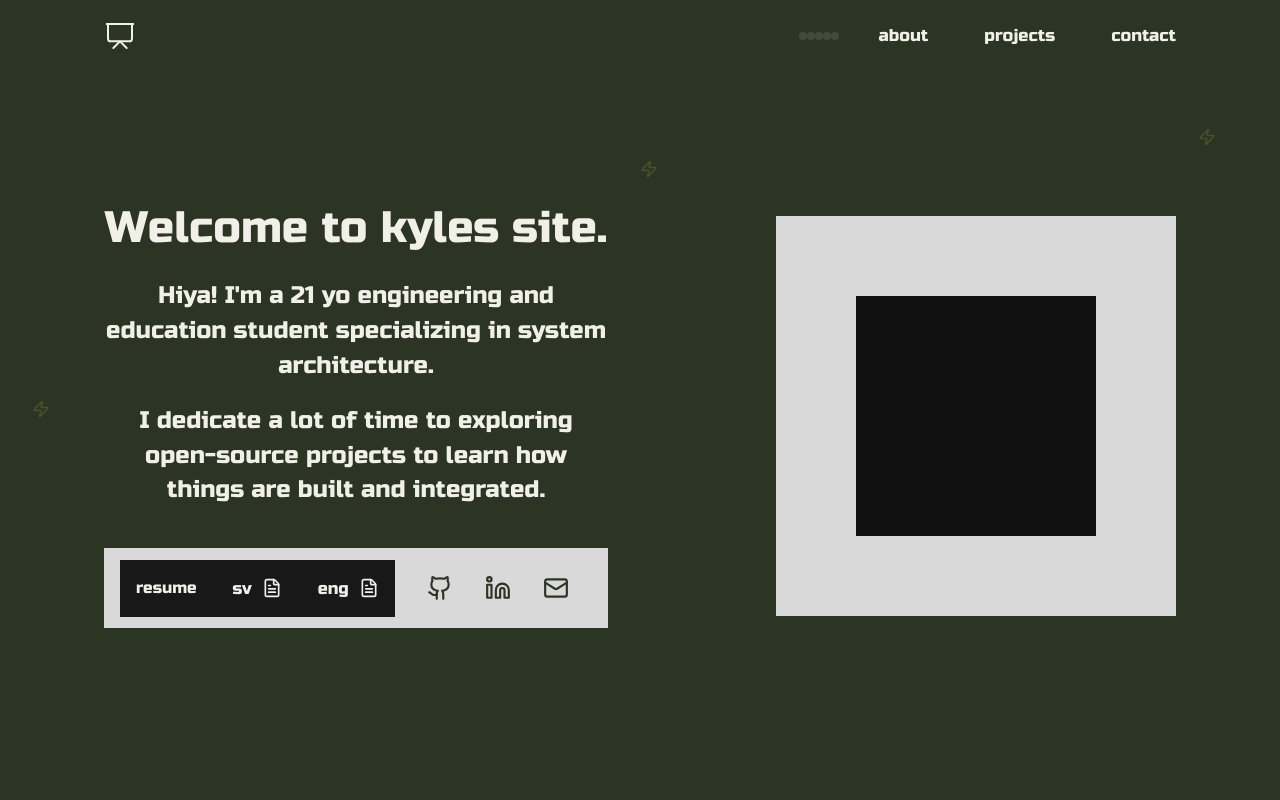
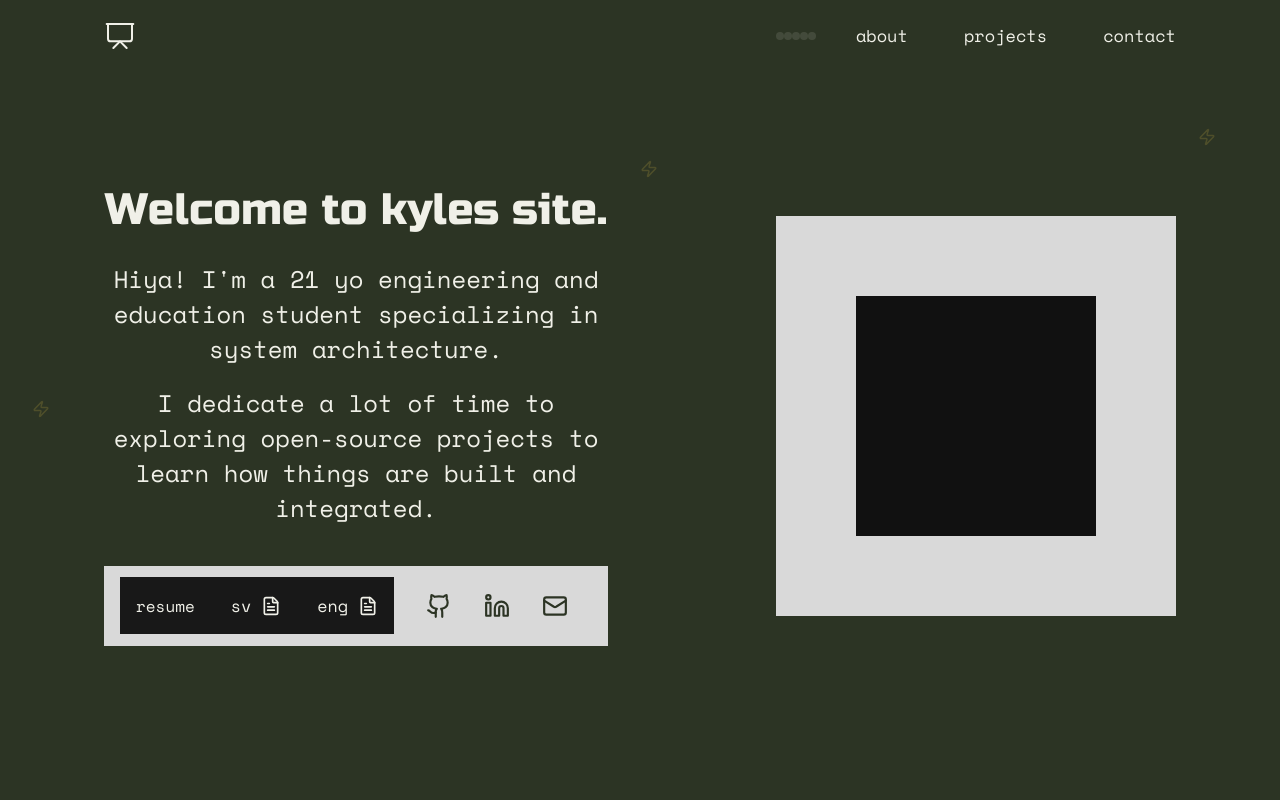
Before and after one commit to KyleBoBa/portfolio, a Next.js app: page / in a window 1280 px wide. Shown: the top 800 px of the page. Built offline with nearby package versions, Linux system fonts and the light colour scheme.

Commit message:
named colour palette

```diff
--- a/app/globals.css
+++ b/app/globals.css
@@ -7,6 +7,7 @@
 @theme inline {
   --color-background: var(--background);
   --color-foreground: var(--foreground);
+  --font-sans: var(--font-space-mono);
   --font-mono: var(--font-space-mono);
   --color-ring: var(--ring);
   --color-input: var(--input);
@@ -25,30 +26,42 @@
 }
 
 :root {
-  --radius: 0.625rem;
+  --radius: 0.375rem;
 
-  /* Dark olive portfolio theme */
-  --bg: #2c3424;
-  --fg: #f0f0e8;
-  --frame: #c6cab5;
-  --frame-dark: #2c3424;
+  /* ── Workspace palette ────────────────────────────── */
+  --ws-sage: #2e3d26; /* deep sage — hero wall, primary accent */
+  --ws-sage-mid: #4a5e3c; /* mid sage — borders on dark surfaces   */
+  --ws-sage-muted: #7a9068; /* muted sage — dividers, tags on light  */
+  --ws-cream: #f4f0e6; /* warm cream — page background          */
+  --ws-paper: #f9f5ed; /* slightly warmer — card / note surface */
+  --ws-ink: #1c1a14; /* near-black with warm tint — body text */
+  --ws-ink-faint: rgba(
+    28,
+    26,
+    20,
+    0.48
+  ); /* muted body text on light bg           */
+  --ws-amber: #c8840a; /* lamp glow amber — warm accent         */
+  --ws-amber-warm: #e8c547; /* bright amber — generator dot glow     */
+  --ws-wood: #b07848; /* oak — frames, ruled borders           */
+  --ws-tape: rgba(228, 200, 32, 0.72); /* masking tape yellow                 */
 
-  /* shadcn tokens mapped to the palette */
-  --background: oklch(0.245 0.035 143);
-  --foreground: oklch(0.955 0.008 95);
-  --card: oklch(0.27 0.03 143);
-  --card-foreground: oklch(0.955 0.008 95);
-  --primary: oklch(0.955 0.008 95);
-  --primary-foreground: oklch(0.245 0.035 143);
-  --secondary: oklch(0.30 0.03 143);
-  --secondary-foreground: oklch(0.955 0.008 95);
-  --muted: oklch(0.30 0.03 143);
-  --muted-foreground: oklch(0.65 0.015 95);
-  --accent: oklch(0.30 0.03 143);
-  --accent-foreground: oklch(0.955 0.008 95);
-  --border: oklch(1 0 0 / 10%);
-  --input: oklch(1 0 0 / 12%);
-  --ring: oklch(0.65 0.015 95);
+  /* ── shadcn tokens — cream / light palette ─────── */
+  --background: oklch(0.955 0.011 90); /* ≈ #f4f0e6 */
+  --foreground: oklch(0.14 0.018 90); /* ≈ #1c1a14 */
+  --card: oklch(0.97 0.007 85); /* ≈ #f9f5ed */
+  --card-foreground: oklch(0.14 0.018 90);
+  --primary: oklch(0.24 0.042 142); /* ≈ #2e3d26 sage */
+  --primary-foreground: oklch(0.955 0.011 90);
+  --secondary: oklch(0.88 0.015 90);
+  --secondary-foreground: oklch(0.24 0.042 142);
+  --muted: oklch(0.9 0.01 90);
+  --muted-foreground: oklch(0.48 0.018 90);
+  --accent: oklch(0.63 0.12 72); /* ≈ amber */
+  --accent-foreground: oklch(0.14 0.018 90);
+  --border: oklch(0.82 0.012 90);
+  --input: oklch(0.88 0.01 90);
+  --ring: oklch(0.63 0.12 72);
 }
 
 @layer base {
@@ -57,7 +70,15 @@
   }
   body {
     @apply bg-background text-foreground;
-    font-family: var(--font-russo-one), monospace;
+    font-family: var(--font-space-mono), monospace;
+  }
+  h1,
+  h2,
+  h3,
+  h4,
+  h5,
+  h6 {
+    font-family: var(--font-russo-one), sans-serif;
   }
   html {
     scroll-behavior: smooth;
@@ -66,16 +87,33 @@
 
 /* ── Paper fold transition ──────────────────────────── */
 @keyframes paper-fold-away {
-  0%   { transform: var(--card-rotate, rotate(0deg)) perspective(900px) rotateX(0deg);   opacity: 1; }
-  60%  { opacity: 0.6; }
-  100% { transform: var(--card-rotate, rotate(0deg)) perspective(900px) rotateX(-88deg); opacity: 0; }
+  0% {
+    transform: var(--card-rotate, rotate(0deg)) perspective(900px) rotateX(0deg);
+    opacity: 1;
+  }
+  60% {
+    opacity: 0.6;
+  }
+  100% {
+    transform: var(--card-rotate, rotate(0deg)) perspective(900px)
+      rotateX(-88deg);
+    opacity: 0;
+  }
 }
 
 /* 1.1 — unfolds upward from below (like lifting from the card's position) */
 @keyframes page-unfold {
-  0%   { opacity: 0; transform: perspective(1000px) rotateX(6deg) translateY(24px); }
-  55%  { opacity: 1; }
-  100% { opacity: 1; transform: none; }
+  0% {
+    opacity: 0;
+    transform: perspective(1000px) rotateX(6deg) translateY(24px);
+  }
+  55% {
+    opacity: 1;
+  }
+  100% {
+    opacity: 1;
+    transform: none;
+  }
 }
 
 .page-enter {
@@ -84,8 +122,6 @@
 }
 
 /* ── Sliding door navigation transitions ───────────── */
-/* direction set on <html data-nav-dir="..."> before router.push */
-
 html[data-nav-dir="forward"] .page-slide-enter {
   animation: slide-from-right 260ms cubic-bezier(0.22, 1, 0.36, 1) both;
 }
@@ -97,33 +133,45 @@ html[data-nav-dir="lateral"] .page-slide-enter {
 }
 
 @keyframes slide-from-right {
-  from { opacity: 0; transform: translateX(18px); }
-  to   { opacity: 1; transform: none; }
+  from {
+    opacity: 0;
+    transform: translateX(18px);
+  }
+  to {
+    opacity: 1;
+    transform: none;
+  }
 }
 @keyframes slide-from-left {
-  from { opacity: 0; transform: translateX(-18px); }
-  to   { opacity: 1; transform: none; }
+  from {
+    opacity: 0;
+    transform: translateX(-18px);
+  }
+  to {
+    opacity: 1;
+    transform: none;
+  }
 }
 @keyframes nav-fade-in {
-  from { opacity: 0; }
-  to   { opacity: 1; }
+  from {
+    opacity: 0;
+  }
+  to {
+    opacity: 1;
+  }
 }
 
 /* ── Card expand / contract (project card ↔ project page) ── */
-/* Old page disappears immediately; new page fades in.        */
-/* The shared element (project title) morphs between the two. */
 :root[data-nav-dir="expand"]::view-transition-old(root) {
   animation: none;
 }
 :root[data-nav-dir="expand"]::view-transition-new(root) {
   animation: nav-fade-in 380ms cubic-bezier(0.22, 1, 0.36, 1) both;
 }
-/* Shared element group: controls the position/size morph */
 :root[data-nav-dir="expand"]::view-transition-group(*) {
   animation-duration: 420ms;
   animation-timing-function: cubic-bezier(0.22, 1, 0.36, 1);
 }
-/* Cross-fade between old/new screenshots of the shared element */
 :root[data-nav-dir="expand"]::view-transition-old(*),
 :root[data-nav-dir="expand"]::view-transition-new(*) {
   animation-duration: 420ms;
```
